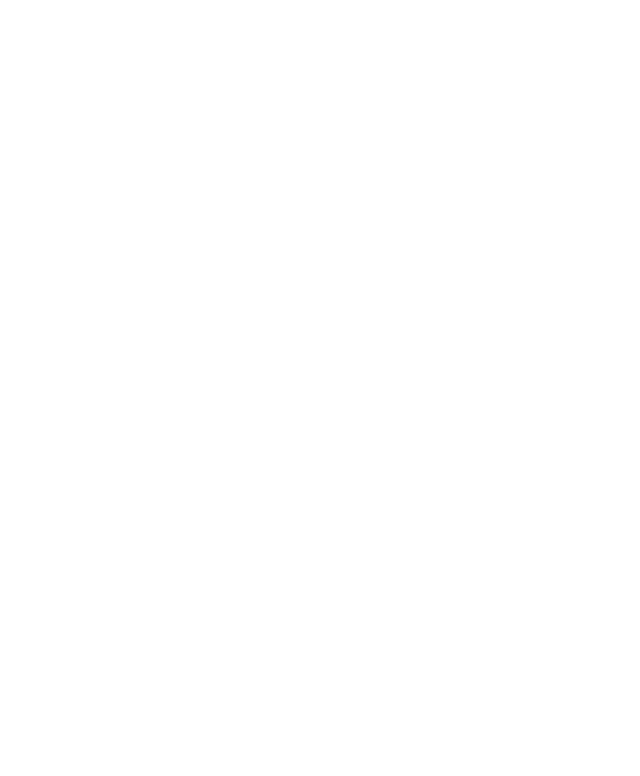
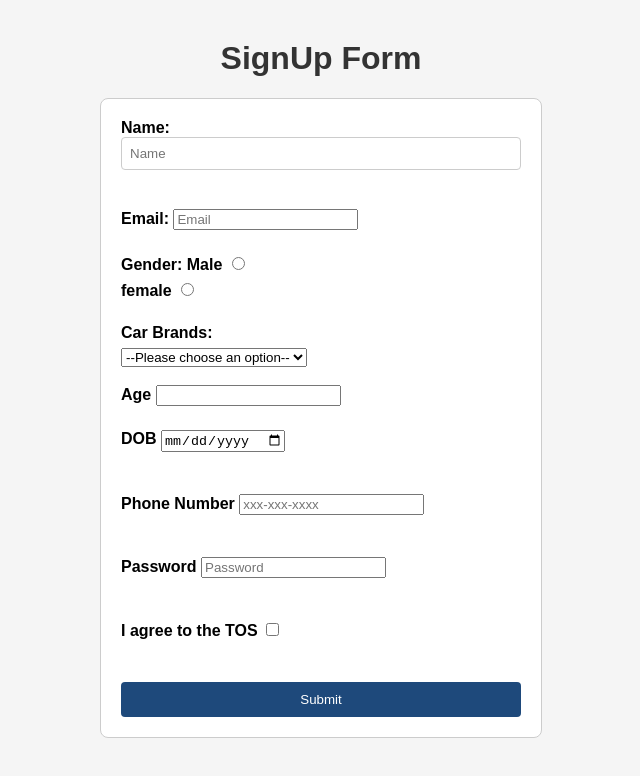
Before and after one commit to acciojob/signup-form-car-Syedmuneer07, a website: page main.html in a window 1280 px wide. Shown: the whole page, without its empty margins (319-959 px from the left). Drawn offline with Linux system fonts and the light colour scheme.

Commit message:
created a submission

```diff
--- a/main.html
+++ b/main.html
@@ -5,9 +5,126 @@
 <head>
 	<link rel="stylesheet" href="styles.css">
 </head>
+	<style>
+		body {
+      font-family: Arial, sans-serif;
+      margin: 40px;
+      background-color: #f5f5f5;
+    }
 
+    h1 {
+      text-align: center;
+      color: #333;
+    }
+
+    form {
+      background-color: white;
+      max-width: 400px;
+      margin: 0 auto;
+      padding: 20px;
+      border: 1px solid #ccc;
+      border-radius: 8px;
+    }
+
+    label {
+      display: block;
+      margin-bottom: 6px;
+      font-weight: bold;
+    }
+
+    input[type="text"],
+    input[type="url"],
+    input[type="color"],
+    input[type="range"] {
+      width: 100%;
+      padding: 8px;
+      margin-bottom: 15px;
+      border: 1px solid #ccc;
+      border-radius: 4px;
+      box-sizing: border-box;
+    }
+
+    button {
+      width: 100%;
+      padding: 10px;
+      background-color: #1e497b;
+      color: white;
+      border: none;
+      border-radius: 4px;
+      cursor: pointer;
+    }
+
+    button:hover {
+      background-color: #163a63;
+    }
+	</style>
 <body>
 	<!-- the entire body must be written by student -->
+	<h1>SignUp Form</h1>
+	<form action="#" method="post">
+		<label for="name">
+			Name:
+			<input type="text" id="name" placeholder="Name" minlength="3" maxlength="50" required>
+		</label><br>
+
+		<label for="email">
+			Email:
+			<input type="email" id="email" placeholder="Email"  required>
+		</label><br>
+
+		<label for="gender_m">
+			Gender: Male
+			<input type="radio" id="gender_m" name="gender" required>
+
+		</label>
+		<label for="gender_f">
+			female
+			<input type="radio" id="gender_f" name="gender" required>
+		</label><br>
+
+		<label for="cars">Car Brands:</label>
+			<select id="cars" name="cars" required>
+		      <option value="">--Please choose an option--</option>
+		      <option value="Tesla">Tesla</option>
+		      <option value="BMW">BMW</option>
+		      <option value="Audi">Audi</option>
+		      <option value="Toyota">Toyota</option>
+		      <option value="Ford">Ford</option>
+    </select>
+    <br><br>
+
+		<label for="age">
+			Age
+			<input type="number" id="age" name="age" required>
+		</label><br>
+
+		<label for="dob">
+			DOB
+			<input type="Date" id="dob" name="dob" required>
+		</label><br><br>
+
+		<label for="tel">
+			Phone Number
+			<input type="Tel" id="tel" name="tel" placeholder="xxx-xxx-xxxx" required>
+		</label><br><br>
+
+		<label for="tel">
+			Password
+			<input type="Password" id="password" name="password" placeholder="Password" required>
+		</label><br><br>
+
+		<label for="tos">
+			I agree to the TOS
+			<input type="checkbox" id="tos" name="tos"  required>
+		</label><br><br>
+
+		<button type="submit">Submit</button>
+
+
+
+
+
+	</form>
     <script type="text/javascript" src="./script.js">
 </script>
 
```
